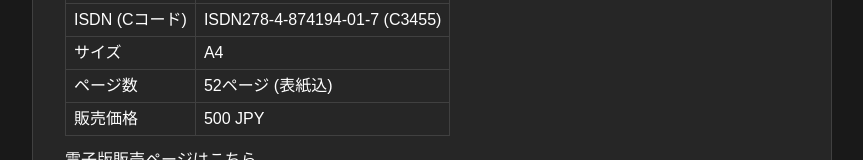
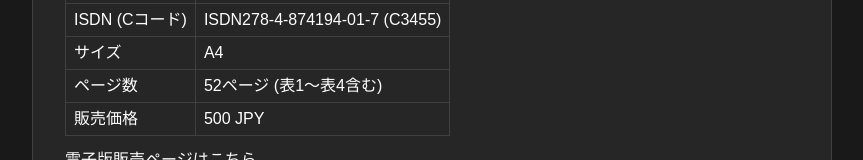
Before and after one commit to csc-a452p/website, a Next.js app: page /goods/ngo_vol1 in a window 1280 px wide. Shown: the part 759-919 px from the top of the page, without its empty margins (208-1071 px from the left). Built offline with nearby package versions, Linux system fonts and the light colour scheme.

Commit message:
[fix] ページの表記を修正

```diff
--- a/app/components/goods/book.tsx
+++ b/app/components/goods/book.tsx
@@ -52,7 +52,7 @@ export default function GoodsBook({ id, p }: { id: string, p: goodsBook }) {
                                             </tr>
                                             <tr>
                                                 <td>ページ数</td>
-                                                <td>{p.pages}ページ (表紙込)</td>
+                                                <td>{p.pages}ページ (表1～表4含む)</td>
                                             </tr>
                                             <tr>
                                                 <td>販売価格</td>
```
